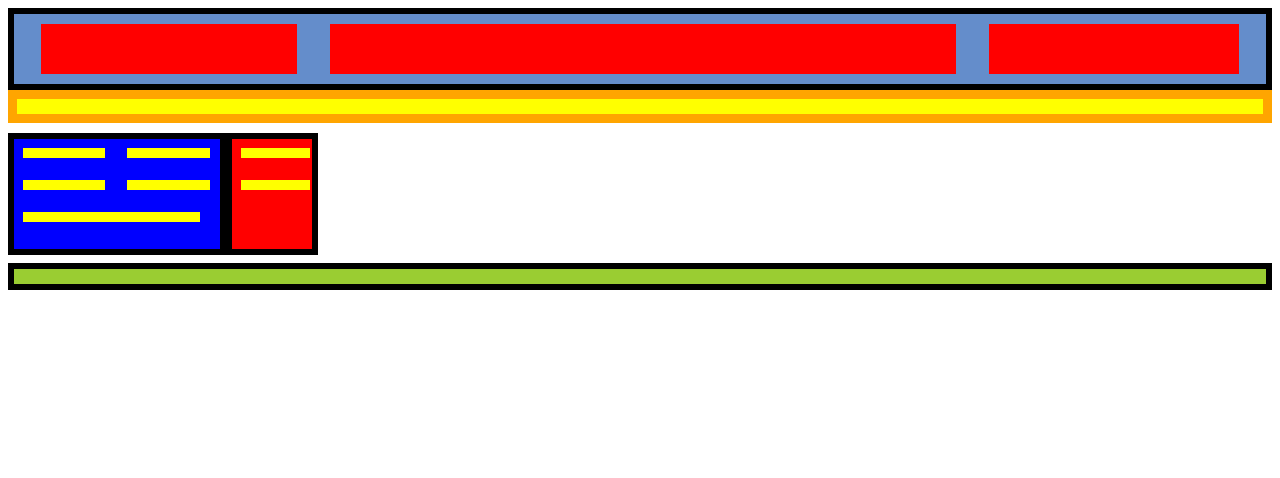
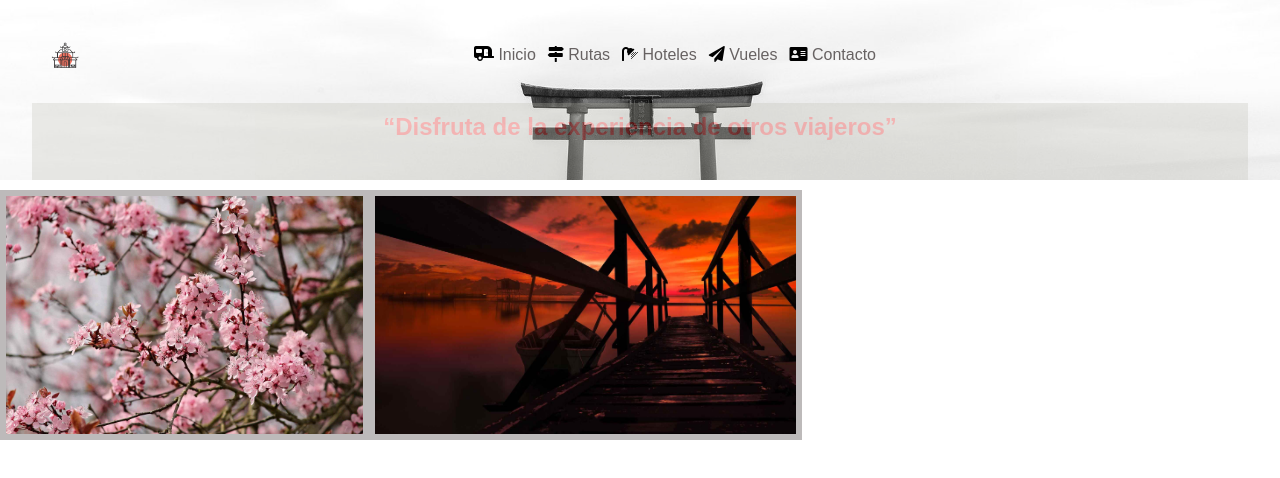
Before and after one commit to badrkhouzima/layout_exe_3itcad, a plain HTML site: page index.html in a window 1280 px wide. Drawn offline with Linux system fonts and the light colour scheme.

Commit message:
exercici with responsive layout

```diff
--- a/index.html
+++ b/index.html
@@ -12,58 +12,64 @@
     <title>Document</title>
 </head>
 <body>
+   <div class="menu-btn">
+      <i class="fas fa-bars fa-2x">
+      </i>
+
+    </div>
     <div class="container">
-       <div class="menu-btn">
+       <nav class="nav-main show">
           <!-- <i class="fas fa-bars fa-2x"></i> -->
-       </div>
+          <img src="img/logo.png" alt="logo" class="nav-brand">
 
 
-       <nav class="nav-main">
+          <ul class="nav-menu">
+              <li>
+               <i class="fas fa-caravan"></i>
+                <a href="#">Inicio</a>
+               </li>
+              <li>
+               <i class="fas fa-map-signs"></i>
+               <a href="#">Rutas</a>
+              </li>
+              <li>
+               <i class="fas fa-shower"></i>
+               <a href="#">Hoteles</a>
+               </li>
+              <li>
+               <i class="fas fa-paper-plane"></i>
+               <a href="#">Vueles</a>
+               </li>
+              <li>
+               <i class="fas fa-address-card"></i>
+               <a href="#">Contacto</a>
+               </li>
+          </ul>
 
-            <!-- <img src="img/logo.png" alt="DeMar logo" class="nav-brand"> -->
 
-          <!-- <ul class="nav-menu"> -->
-              <!-- <li> Home</li>
-              <li>About</li>
-              <li>search</li> -->
-          <!-- </ul> -->
 
-       </nav>
-       <nav class="nav-menu-right">
-          <ul>
-             <!-- <li> -->
-             <!-- <i class="fas fa-search"></i> -->
-             <!-- </li> -->
+          <ul class="nav-menu-right">
+
           </ul>
        </nav>
 
   </div>
 <header class="showcase">
-
+<h2>&#8220Disfruta de la experiencia de otros viajeros&#8221</h2>
 </header>
-<div class= "content">
-   <div class="body-content">
-     <canvas class="p1"></canvas>
-     <canvas class="p1"></canvas>
-     <canvas class="p1"></canvas>
-     <canvas class="p1"></canvas>
-     <canvas class="p2"></canvas>
-
-
-
-   </div>
-   <div class= "sidebar">
-      <canvas class="p2"></canvas>
-     <canvas class="p2"></canvas>
-
-   </div>
-</div>
+   <dir class= sectionPic>
+     <div class= "content1">
+        <img src="./img/almond-tree.jpg" alt="" class="img1">
+     </div>
+     <div class= "content2">
+        <img src="./img/landscape-2130844_1920 (1).jpg" alt="" class="img1">
+     </div>
+   </dir>
 
 
 
 
-<footer>
-<div class="footer"></div>
-</footer>
+<script src="main.js"></script>
 </body>
+
 </html>
--- /dev/null
+++ b/main.js
@@ -0,0 +1,8 @@
+document.querySelector(".menu-btn").addEventListener("click", () => {
+    document.querySelector(".nav-menu").classList.toggle("show");
+  });
+
+  ScrollReveal().reveal('.showcase');
+  ScrollReveal().reveal('.news-cards', { delay: 500 });
+  ScrollReveal().reveal('.cards-banner-one', { delay: 500 });
+  ScrollReveal().reveal('.cards-banner-two', { delay: 500 });
--- a/style.css
+++ b/style.css
@@ -1,181 +1,231 @@
-/* * {
+* {
     box-sizing: border-box;
     margin: 0;
     padding: 0;
 
+}
+.menu-btn {
+  cursor: pointer;
+  position: absolute;
+  top: 15px;
+  right: 30px;
+  z-index: 2;
+  display: none;
+}
+
+/* .btn {
+  cursor: pointer;
+  display: inline-block;
+  border: 0;
+  font-weight: bold;
+  padding: 10px 20px;
+  background: #262626;
+  color: #fff;
+  font-size: 15px;
+  border: 1px solid #fff;
 } */
 
+.btn:hover {
+  opacity: 0.9;
+}
 
+body {
+  font-family: Arial, Helvetica, sans-serif;
+  font-size: 16px;
+}
+
+a {
+  color: rgb(104, 113, 104);
+  text-decoration: none;
+}
+ul {
+  list-style: none;
+  }
+.nav-brand {
+  width: 70px;
+  padding: 0px 0px 70px 40px;
+}
 .container {
+  width: 100%;
+  margin: auto;
+}
+.nav-main {
     display: flex;
-    justify-content: space-around;
-    flex-direction: raw;
-    /* align-items: center; */
-    width: 100% + 1rem;
-    /* height: 110px; */
+
+    justify-content: space-between;
+    align-items: center;
+
+    height: 180px;
     padding: 10px;
-    background-color: rgb(100, 141, 203);
+    background: url("./img/img1.jpg") no-repeat center center/cover;
     /* padding: 20px 20px 20px 10px; */
-    border-color: black;
-    border-style: solid;
+    /* border-color: black; */
+    /* border-style: solid; */
     border-width: 6px;
+
+  }
+
+  .nav-main ul {
+    display: flex;
+    padding-bottom: 70px;;
+  }
+  .nav-main ul li {
+    padding: 6px;
+  }
+
+  .nav-main ul li a{
+    color: rgb(103, 98, 98);
+    padding: 0px;
+  }
+  .nav-main ul li a:hover {
+    border-bottom: 2px solid blue;
+  }
+  .nav-main ul li i {
+
   }
 
 
 
-.menu-btn {
-    width: 20%;
-    height: 40px;
-    background-color: red;
-    padding: 5px 5px;
-
-}
-
-.nav-main {
-    width: 50%;
-    height: 40px;
-    background-color: red;
-    padding: 5px 5px;
 
 
 
 
+  .showcase {
+    position: relative;
+    bottom: 77px;
+    width: 95%;
+    display: flex;
+    /* flex-direction: row; */
+    /* align-items: flex-end; */
+    text-align: center;
+    justify-content: space-around;
+    margin: 0 auto;
+    color: red;
+    height: 77px;
+    opacity: 0.27;
+    background: rgb(186, 186, 172);
+
+    /* background-clip: content-box; */
+    /* padding: 9px;
+    box-shadow: inset 0 0 0 9px orange; */
+    /*   */
+
+  }
+header h2 {
+    opacity: 0.9;
+    padding-top: 10px;;
+  }
+
+.sectionPic  {
+   /* width: 50px; */
+   position: relative;
+   bottom: 77px;
+   display: flex;
+   flex-direction: row;
+   margin-top: 10px;;
+
+  }
+  .sectionPic  img{
+    width: 100%;
+    height: 250px;
+    border: 6px;
+
+   border-color: rgb(189, 186, 186);;
+   border-style: solid;
+  }
+
+
+
+
+
+
+@media  (max-width: 500px) {
+
+    .menu-btn {
+      display: block;
+    }
+
+  .menu-btn:hover {
+    opacity: 0.5;
+  }
+  /* .body-content, .content{
+    display: block;
+  }   */
+  .nav-main ul.nav-menu li{
+
+  }
+
+  .nav-main ul.nav-menu {
+
+    display: block;
+    position: absolute;
+    color: white;
+    top: 0;
+    left: 0;
+    background: #2f3640;
+    width: 40%;
+    height: 100%;
+    border-right: #ccc 1px solid;
+    opacity: 0.9;
+    padding: 30px;
+    z-index: 1;
+    transform: translateX(-200px);
+
+  }
+
+  .nav-main ul.nav-menu.show {
+    transform: translateX(-20px);
+  }
+
+}
+a {
+  color: rgb(255, 255, 255);
+  text-decoration: none;
+
 }
 
-.nav-menu-right {
-    width: 20%;
-    height: 40px;
-    background-color: red;
-    padding: 5px 2px;
+
+
+ @media  (max-width: 326px) {
+  .nav-main {
+    height: 220px;
 
   }
 
   .showcase {
-    width: 100% + 1rem;
-    height: 15px;
-    background: yellow;
+    bottom: 94px;
+    height: 94px;
+  }
 
-    background-clip: content-box;
-    padding: 9px;
-    box-shadow: inset 0 0 0 9px orange;
-    border-width: 0px 6px 6px 6px;
+  /* .container{
+    display: flex;
+    flex-direction: column;
+    justify-content:center;
+    align-items: center;
+  }  */
 
 
+  /* .content1, .content2 */
+  .sectionPic {
+    display: flex;
+    flex-direction: column;
 
   }
-.content {
-  display: flex;
-  width: 100%;
+  .nav-main ul.nav-menu {
+    display: block;
+    position: absolute;
+    top: 0;
+    left: 0;
+    background: #2f3640;
+    /* width: 50%; */
+    height: 100%;
+    border-right: #ccc 1px solid;
+    opacity: 0.9;
+    padding: 30px;
+    transform: translateX(-500px);
+    transition: transform 0.5s ease-in-out;
 
-}
-/* .content  */
-.body-content{
-  width: 100% +1rem;
-  /* + 0.7rem; */
-  height: 110px;
-  background: blue;
-
-  border-width: 6px 6px 6px 6px;
-    border-color: color;
-    border-style: solid;
-    margin-top: 10px;
-
-}
-
-
-/* .content */
-  .sidebar {
-  width: 100% +1rem;
-  background: red;
-  height: 110px;
-
-  background-clip: content-box;
-
-  border-width: 6px 6px 6px 6px;
-    border-color: color;
-    border-style: solid;
-    margin-top: 10px;
-}
-.p1, .p2 {
-
-  width: 40%;
-  background-clip: content-box;
-  justify-content: space-around;
-  background-clip: content-box;
-  padding: 9px;
-
-  height: 10px;
-  background-color: yellow;
-}
-
-.p2 {
-  width: 86%;
-}
-
-
-body {
-
-  align-items: stretch;
-
-
-}
-.footer {
-  width: 100% + 1rem;
-  height: 15px;
-  background-color: yellowgreen ;
-
-  background-clip: content-box;
-  border-color: black;
-  border-style: solid;
-  border-width: 6px;
-  margin-top: 8px;
-}
-
-@media  (max-width: 600px) {
-
-  .body-content, .content{
-    display: block;
   }
 
 
 }
-
-@media  (max-width: 300px) {
-
-
-  .container{
-    display: flex;
-    flex-direction: column;
-    justify-content:center;
-    align-items: center;
-  }
-
-  .body-content, .sidebar {
-    height: auto;
-    display: flex;
-    flex-direction: column;
-    justify-content:center;
-    align-items: center;
-  }
-
-  .menu-btn, .nav-main,
-  .nav-menu-right {
-    width: 80%;
-    height: 17px;
-    background-clip: content-box;
-    padding: 5px;
-    /* width: 100%; */
-  }
-
-  .p1, .p2 {
-    display: flex;
-
-    width: 80%;
-    height: 17px;
-    background-clip: content-box;
-
-
-    padding: 5px;
-  }
-
-}
```
Also changed, not shown: img/almond-tree.jpg (added), img/img1.jpg (added), img/landscape-2130844_1920 (1).jpg (added), img/logo.png (added), img/manDowned.jpg (added), img/windmilldowned.jpg (added).
